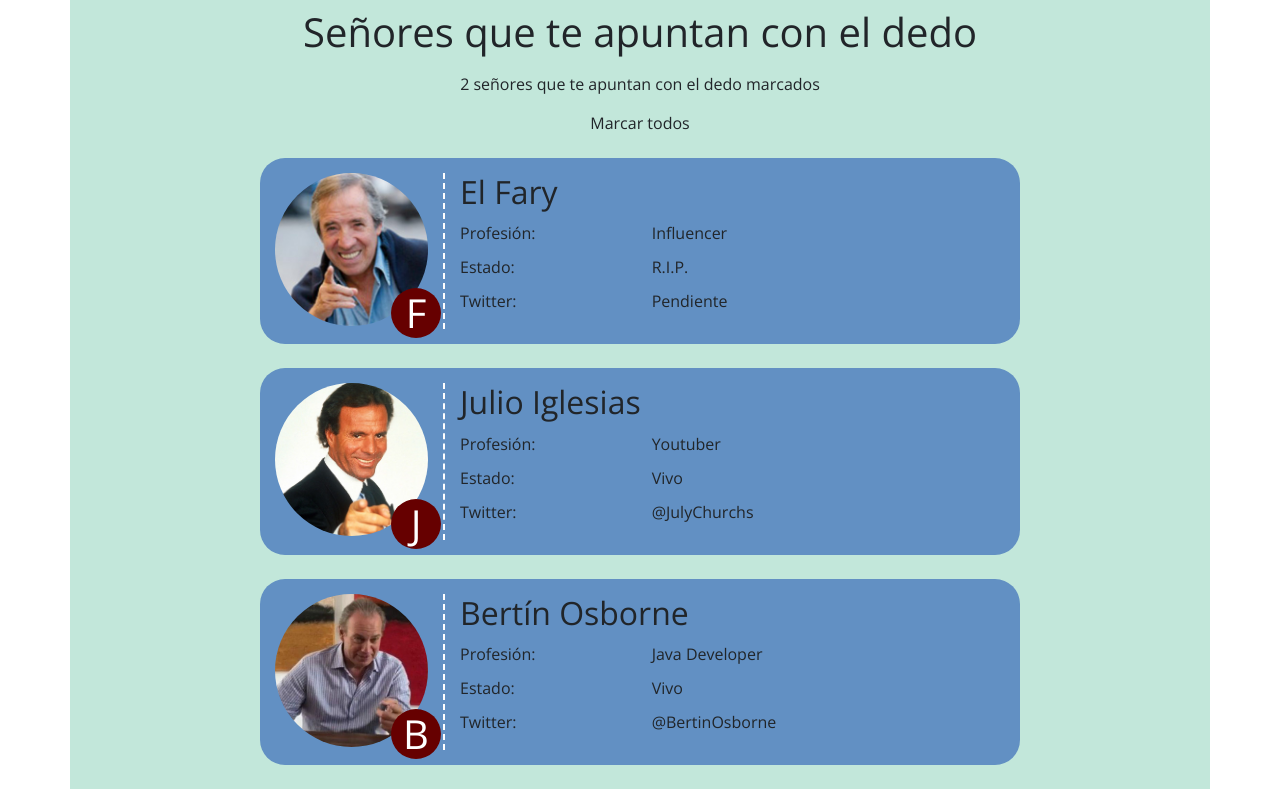
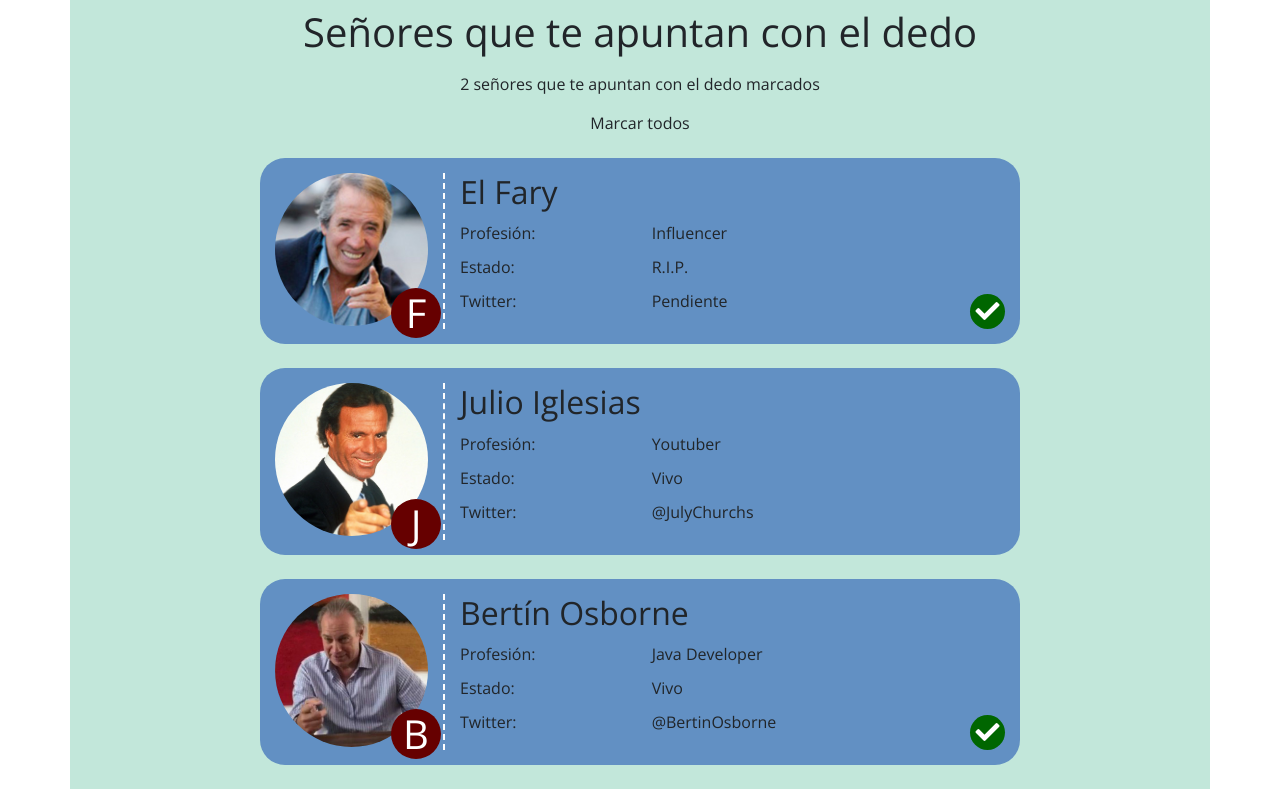
Before and after one commit to r-navarrouribe/c2-apuntan-dom, a website with bundled scripts: page index.html in a window 1280 px wide. Built offline with nearby package versions, Linux system fonts and the light colour scheme.

Commit message:
Hover fijo si marcado === true añadido

```diff
--- a/css/estilos.css
+++ b/css/estilos.css
@@ -56,3 +56,15 @@ body {
 .senyor-molde {
   display: none;
 }
+
+.marcado img {
+  transform: scaleX(-1);
+}
+
+.icono-marcado {
+  display: block;
+}
+
+.img-marcada {
+  transform: scaleX(-1);
+}
--- a/js/index.js
+++ b/js/index.js
@@ -40,6 +40,15 @@ for (const { nombre, foto, profesion, estado, twitter, marcado } of senyores) {
       ? segundaPalabra.slice(0, 1)
       : primeraPalabra.slice(0, 1);
 
+  // Marcado?
+
+  const iconoMarcado = senyorElemento.querySelector(".icono");
+  const imgMarcada = senyorElemento.querySelector("img");
+  if (marcado) {
+    iconoMarcado.classList.add("icono-marcado");
+    imgMarcada.classList.add("img-marcada");
+  }
+
   principal.append(senyorElemento);
 }
 
```
